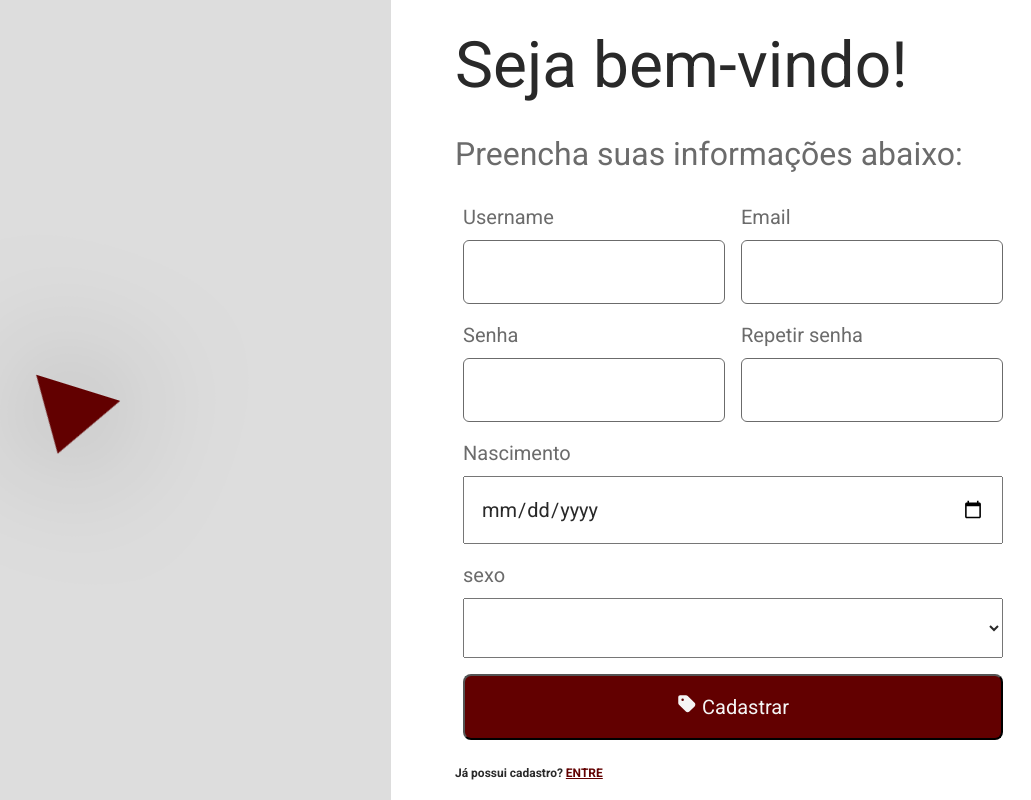
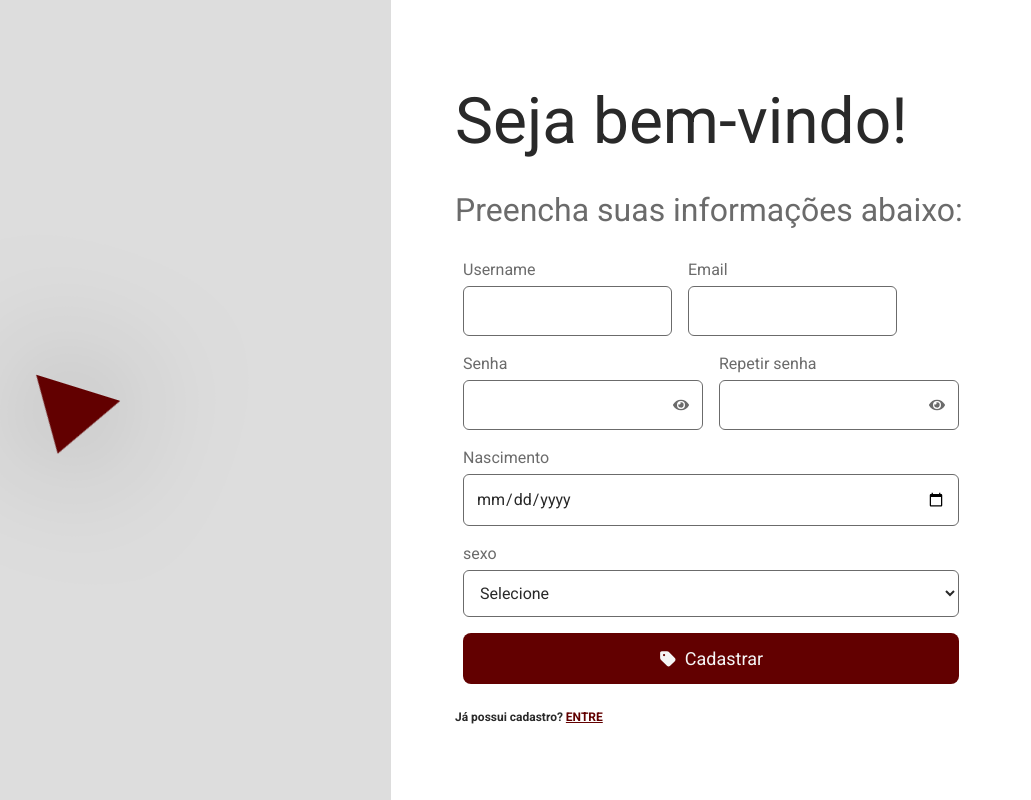
Before and after one commit to luzonni/somethingaboutbooks, a React (Vite) app: page /signup in a window 1280 px wide. Shown: the whole page, without its empty margins (249-1280 px from the left). Built offline with nearby package versions, Linux system fonts and the light colour scheme.

Commit message:
feat(ui): torna inputs controlados, acessíveis e com mensagens de erro

```diff
--- a/src/components/Inputs/index.jsx
+++ b/src/components/Inputs/index.jsx
@@ -1,32 +1,77 @@
+import { useId, useState } from "react"
 import styled from "styled-components"
-import { Black, DarkGray, DarkRed, White } from "../../assets/Colors"
+import { FaEye, FaEyeSlash } from "react-icons/fa"
+import { Black, Danger, DarkGray, DarkRed, White } from "../../assets/Colors"
 
 const InputStyle = styled.div`
     width: 100%;
     display: flex;
-    gap: 0.5rem;
+    gap: 0.25rem;
     flex-direction: column;
     label {
         color: ${DarkGray};
-        font-size: 1.25rem;
+        font-size: 1rem;
     }
 
     .done_button {
-        padding: 1rem 0.5rem;
+        display: flex;
+        align-items: center;
+        justify-content: center;
+        gap: 0.5rem;
+        padding: 0.75rem 1rem;
+        border: none;
         background-color: ${DarkRed};
         color: ${White};
-        font-size: 1.25rem;
+        font-size: 1.125rem;
         border-radius: 8px;
     }
 
-    .date_input {
-        padding: 1rem 1rem;
-        font-size: 1.25rem;
+    .done_button:hover:not(:disabled) {
+        background-color: #7a0000;
     }
 
-    .select_input {
-        padding: 1rem 1rem;
-        font-size: 1.25rem;
+    .done_button:disabled {
+        opacity: 0.7;
+    }
+
+    .inputText {
+        width: 100%;
+        border: 1px solid ${DarkGray};
+        border-radius: 6px;
+        padding: 0.75rem;
+        font-size: 1rem;
+        color: ${Black};
+        background-color: white;
+    }
+
+    .inputText[aria-invalid="true"] {
+        border-color: ${Danger};
+    }
+
+    .password_field {
+        position: relative;
+    }
+
+    .password_field .inputText {
+        padding-right: 3rem;
+    }
+
+    .password_toggle {
+        position: absolute;
+        top: 0;
+        right: 0;
+        display: flex;
+        align-items: center;
+        height: 100%;
+        padding: 0 0.875rem;
+        border: none;
+        background: none;
+        color: ${DarkGray};
+    }
+
+    .input_error {
+        color: ${Danger};
+        font-size: 0.875rem;
     }
 
     .linear_content {
@@ -35,108 +80,121 @@ const InputStyle = styled.div`
         align-items: center;
     }
 
-    .inputText {
-        border: 1px solid ${DarkGray};
-        border-radius: 6px;
-        padding: 1rem;
-        font-size: 1.25rem;
-        color: ${Black};
-    }
-
     input[type="checkbox"] {
-        -webkit-appearance: none;
-        appearance: none;
-        width: 2rem;
-        height: 2rem;
-        border: 4px solid ${DarkRed};
-        border-radius: 4px;
+        width: 1.25rem;
+        height: 1.25rem;
+        accent-color: ${DarkRed};
         cursor: pointer;
-        position: relative;
-    }
-
-    /* Personaliza o preenchimento da checkbox */
-    input[type="checkbox"]::before {
-        content: '';
-        display: block;
-        width: 100%;
-        height: 100%;
-        background-color: ${White}; /* Cor de fundo quando desmarcada */
-    }
-
-    /* Estiliza a checkbox quando marcada */
-    input[type="checkbox"]:checked::before {
-        background-color: ${DarkRed};
-    }
-
-    input[type="checkbox"]:checked::after {
-        content: '✕'; /* Adiciona o checkmark */
-        font-size: 1.5rem;
-        color: ${White};
-        position: absolute;
-        top: 50%;
-        left: 50%;
-        transform: translate(-50%, -50%);
     }
 `
 
-export const InputText = ({label, handleChange}) => {
-    return(
+const FieldError = ({ id, message }) =>
+    message ? (
+        <span id={id} className="input_error" role="alert">
+            {message}
+        </span>
+    ) : null
+
+const useFieldIds = (error) => {
+    const id = useId()
+    const errorId = `${id}-error`
+    return {
+        id,
+        errorId,
+        describedBy: { "aria-invalid": Boolean(error), "aria-describedby": error ? errorId : undefined },
+    }
+}
+
+export const InputText = ({ label, error, type = "text", ...props }) => {
+    const { id, errorId, describedBy } = useFieldIds(error)
+    return (
         <InputStyle>
-            <label>{label}</label>
-            <input className="inputText" type="text" onChange={() => handleChange()} />
+            <label htmlFor={id}>{label}</label>
+            <input id={id} className="inputText" type={type} {...describedBy} {...props} />
+            <FieldError id={errorId} message={error} />
         </InputStyle>
     )
 }
 
-export const InputPassword = ({label, handleChange}) => {
-    return(
+export const InputPassword = ({ label, error, ...props }) => {
+    const { id, errorId, describedBy } = useFieldIds(error)
+    const [visible, setVisible] = useState(false)
+    return (
         <InputStyle>
-            <label>{label}</label>
-            <input className="inputText" type="password" onChange={() => handleChange()} />
+            <label htmlFor={id}>{label}</label>
+            <div className="password_field">
+                <input id={id} className="inputText" type={visible ? "text" : "password"} {...describedBy} {...props} />
+                <button
+                    type="button"
+                    className="password_toggle"
+                    aria-label={visible ? "Ocultar senha" : "Mostrar senha"}
+                    aria-pressed={visible}
+                    onClick={() => setVisible(!visible)}
+                >
+                    {visible ? <FaEyeSlash aria-hidden="true" /> : <FaEye aria-hidden="true" />}
+                </button>
+            </div>
+            <FieldError id={errorId} message={error} />
         </InputStyle>
     )
 }
 
-export const InputSelect = ({label, list_select, handleChange}) => {
+export const InputTextArea = ({ label, error, rows = 4, ...props }) => {
+    const { id, errorId, describedBy } = useFieldIds(error)
     return (
         <InputStyle>
-            <label>{label}</label>
-            <select className="select_input" name="label" id="label">
-                <option></option>
-                {list_select.map(item => {
-                    return (
-                        <option value={"item_"+item}>{item}</option>
-                    )
-                })}
-            </select>
+            <label htmlFor={id}>{label}</label>
+            <textarea id={id} className="inputText" rows={rows} {...describedBy} {...props} />
+            <FieldError id={errorId} message={error} />
         </InputStyle>
     )
 }
 
-export const InputDate = ({label, handleChange}) => {
+export const InputSelect = ({ label, list_select, error, ...props }) => {
+    const { id, errorId, describedBy } = useFieldIds(error)
     return (
         <InputStyle>
-            <label>{label}</label>
-            <input className="date_input" type="date" />
+            <label htmlFor={id}>{label}</label>
+            <select id={id} className="inputText" {...describedBy} {...props}>
+                <option value="">Selecione</option>
+                {list_select.map((item) => (
+                    <option key={item} value={item}>
+                        {item}
+                    </option>
+                ))}
+            </select>
+            <FieldError id={errorId} message={error} />
         </InputStyle>
     )
 }
 
-export const InputButton = ({label, icon, handleChange}) => {
+export const InputDate = (props) => <InputText type="date" {...props} />
+
+export const InputButton = ({ label, icon, type = "submit", ...props }) => (
+    <InputStyle>
+        <button className="done_button" type={type} {...props}>
+            {icon} {label}
+        </button>
+    </InputStyle>
+)
+
+export const InputCheckBox = ({ label, ...props }) => {
+    const id = useId()
     return (
         <InputStyle>
-            <button className="done_button">{icon} {label}</button>
+            <div className="linear_content">
+                <input id={id} type="checkbox" {...props} />
+                <label htmlFor={id}>{label}</label>
+            </div>
         </InputStyle>
     )
 }
 
-export const InputCheckBox = ({label, handleChange}) => {
-    return(
+export const FormError = ({ message }) =>
+    message ? (
         <InputStyle>
-            <div className="linear_content">
-                <input className="InputCheckBox" type="checkbox" />
-                <label>{label}</label>
-            </div>
+            <span className="input_error" role="alert">
+                {message}
+            </span>
         </InputStyle>
-    )
-}
+    ) : null
```
